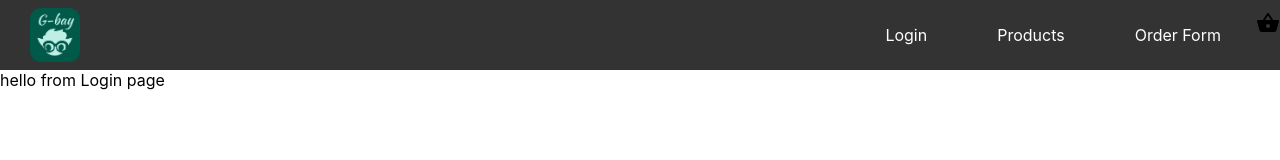
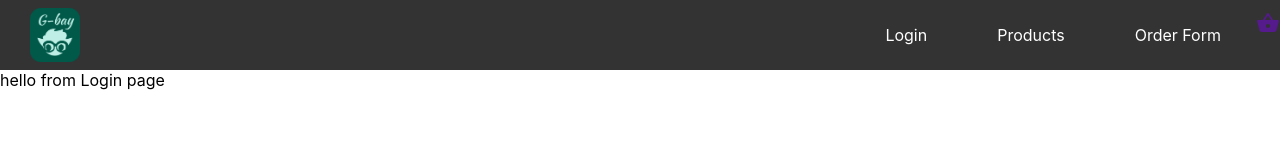
Before and after one commit to DimiBertolami/scrum-gbay, a React (Create React App) app in the folder client/: page / in a window 1280 px wide. Shown: the top 160 px of the page. Built offline with nearby package versions, Linux system fonts and the light colour scheme.

Commit message:
Fixed Basket icon

```diff
--- a/client/src/components/Header.js
+++ b/client/src/components/Header.js
@@ -14,7 +14,7 @@ function Header() {
                         <li><a href="/">Login</a></li>
                         <li><a href="products">Products</a></li>
                         <li><a href="order">Order Form</a></li>
-                        <li><ShoppingBasketIcon></ShoppingBasketIcon></li>
+                        <a href=""><ShoppingBasketIcon className="basket"></ShoppingBasketIcon></a>
                     </div>
                 </ul>
             </nav>
```
